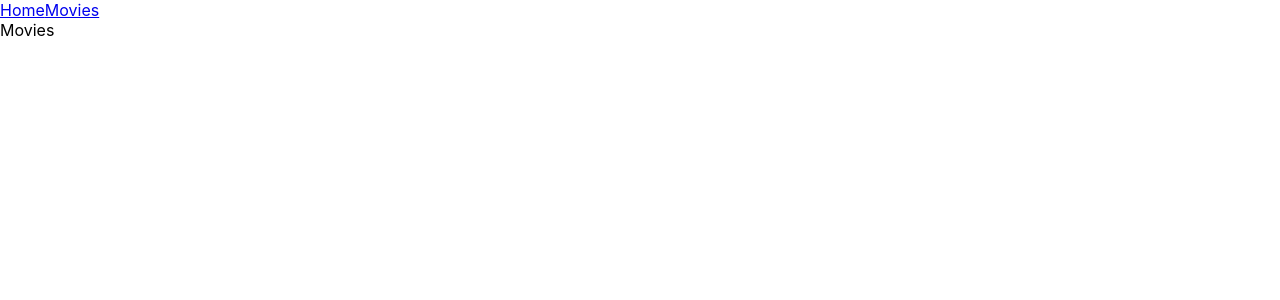
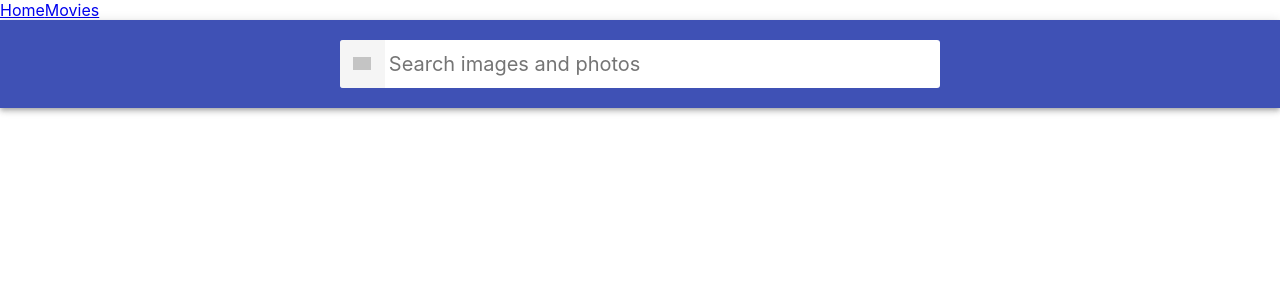
Before and after one commit to ANPA21/hw-05-movies, a React (Create React App) app: page /hw-05-movies/movies in a window 1280 px wide. Shown: the top 300 px of the page. Built offline with nearby package versions, Linux system fonts and the light colour scheme; grey boxes are pictures that could not be loaded.

Commit message:
searchbar

```diff
--- a/src/components/App.js
+++ b/src/components/App.js
@@ -3,6 +3,7 @@ import { MoviePage } from 'pages/MoviePage';
 import { NavLink, Route, Routes } from 'react-router-dom';
 import { Cast } from './Cast/Cast';
 import { Reviews } from './Reviews/Reviews';
+import { Movies } from 'pages/Movies';
 
 export const App = () => {
   return (
@@ -13,7 +14,7 @@ export const App = () => {
       </nav>
       <Routes>
         <Route path="/" element={<Home />} />
-        <Route path="/movies" element={<div>Movies</div>} />
+        <Route path="/movies" element={<Movies />} />
         <Route path="/movies/:movieId" element={<MoviePage />}>
           <Route path="cast" element={<Cast />} />
           <Route path="reviews" element={<Reviews />} />
--- a/src/components/Cast/Cast.js
+++ b/src/components/Cast/Cast.js
@@ -6,7 +6,7 @@ import { IMG_PATH } from 'utils/Global';
 export const Cast = () => {
   const { movieId } = useParams();
   const [movieCast, setMovieCast] = useState(null);
-  const [error, SetError] = useState(false);
+  const [error, setError] = useState(false);
   const [loading, setLoading] = useState(false);
 
   useEffect(() => {
@@ -15,11 +15,11 @@ export const Cast = () => {
     async function getCast() {
       try {
         setLoading(true);
-        SetError(false);
+        setError(false);
         const fetchedCast = await getMovieCast(movieId, controller.signal);
         setMovieCast(fetchedCast);
       } catch (error) {
-        SetError(true);
+        setError(true);
       } finally {
         setLoading(false);
       }
--- a/src/components/MovieList/MovieList.js
+++ b/src/components/MovieList/MovieList.js
@@ -1,11 +1,14 @@
-import { Link } from 'react-router-dom';
+import { Link, useLocation } from 'react-router-dom';
 
 export const MovieList = ({ movies }) => {
+  const location = useLocation();
   return (
     <ul>
       {movies.map(({ id, name, title }) => (
         <li key={id}>
-          <Link to={`movies/${id}`}>{name || title}</Link>
+          <Link to={`/movies/${id}`} state={{ from: location }}>
+            {name || title}
+          </Link>
         </li>
       ))}
     </ul>
--- /dev/null
+++ b/src/components/Searchbar/Searchbar.js
@@ -0,0 +1,42 @@
+import PropTypes from 'prop-types';
+import { useState } from 'react';
+import {
+  Input,
+  Label,
+  SearchBtn,
+  Searchform,
+  StyledSearchbar,
+} from './Searchbar.styled';
+
+export const Searchbar = ({ onSubmit }) => {
+  const [inputValue, setInputValue] = useState('');
+  const handeInputChange = event => {
+    setInputValue(event.target.value);
+  };
+  const handleSubmit = event => {
+    event.preventDefault();
+    onSubmit(inputValue);
+  };
+  return (
+    <StyledSearchbar className="searchbar">
+      <Searchform className="form" onSubmit={handleSubmit}>
+        <SearchBtn type="submit" className="button">
+          <Label className="button-label">Search</Label>
+        </SearchBtn>
+
+        <Input
+          className="input"
+          type="text"
+          autoComplete="off"
+          autoFocus
+          placeholder="Search images and photos"
+          onChange={handeInputChange}
+        />
+      </Searchform>
+    </StyledSearchbar>
+  );
+};
+
+Searchbar.propTypes = {
+  onSubmit: PropTypes.func.isRequired,
+};
--- /dev/null
+++ b/src/components/Searchbar/Searchbar.styled.js
@@ -0,0 +1,72 @@
+import styled from 'styled-components';
+
+export const StyledSearchbar = styled.header`
+  top: 0;
+  left: 0;
+  position: sticky;
+  z-index: 1100;
+  display: flex;
+  justify-content: center;
+  align-items: center;
+  min-height: 64px;
+  padding-right: 24px;
+  padding-left: 24px;
+  padding-top: 12px;
+  padding-bottom: 12px;
+  color: #fff;
+  background-color: #3f51b5;
+  box-shadow: 0px 2px 4px -1px rgba(0, 0, 0, 0.2),
+    0px 4px 5px 0px rgba(0, 0, 0, 0.14), 0px 1px 10px 0px rgba(0, 0, 0, 0.12);
+`;
+
+export const Searchform = styled.form`
+  display: flex;
+  align-items: center;
+  width: 100%;
+  max-width: 600px;
+  background-color: #fff;
+  border-radius: 3px;
+  overflow: hidden;
+`;
+
+export const SearchBtn = styled.button`
+  display: inline-block;
+  width: 48px;
+  height: 48px;
+  border: 0;
+  background-image: url('https://img.icons8.com/?size=512&id=88638&format=png');
+  background-size: 40%;
+  background-repeat: no-repeat;
+  background-position: center;
+  opacity: 0.6;
+  transition: opacity 250ms cubic-bezier(0.4, 0, 0.2, 1);
+  cursor: pointer;
+  outline: none;
+
+  :hover {
+    opacity: 1;
+  }
+`;
+
+export const Label = styled.span`
+  position: absolute;
+  width: 1px;
+  height: 1px;
+  padding: 0;
+  overflow: hidden;
+  clip: rect(0, 0, 0, 0);
+  white-space: nowrap;
+  clip-path: inset(50%);
+  border: 0;
+`;
+
+export const Input = styled.input`
+  display: inline-block;
+  width: 100%;
+  font: inherit;
+  font-size: 20px;
+  border: none;
+  outline: none;
+  padding-left: 4px;
+  padding-right: 4px;
+`;
--- a/src/pages/MoviePage.js
+++ b/src/pages/MoviePage.js
@@ -1,6 +1,6 @@
 import { MovieDetails } from 'components/MovieDetails/MovieDetails';
 import { useEffect, useState } from 'react';
-import { useParams } from 'react-router-dom';
+import { useLocation, useParams, Link } from 'react-router-dom';
 import { getMovieDetails } from 'utils/api';
 
 export const MoviePage = () => {
@@ -9,10 +9,10 @@ export const MoviePage = () => {
   const [loading, setLoading] = useState(false);
 
   const { movieId } = useParams();
-
+  const location = useLocation();
+  // const backLinkHref = location.state?.from ?? '/';
   useEffect(() => {
     const controller = new AbortController();
-
     async function getMovie() {
       try {
         setLoading(true);
@@ -34,6 +34,7 @@ export const MoviePage = () => {
 
   return (
     <div>
+      <Link to={location.state.from}>Go Back</Link>
       {error && <div>Something went wrong, try again.</div>}
       {loading && <div>Movies are loading, please wait.</div>}
       {movie && <MovieDetails movie={movie} />}
--- a/src/pages/Movies.js
+++ b/src/pages/Movies.js
@@ -0,0 +1,49 @@
+import { useEffect, useState } from 'react';
+import { Searchbar } from 'components/Searchbar/Searchbar';
+import { getMoviesByQuery } from 'utils/api';
+import { MovieList } from 'components/MovieList/MovieList';
+import { useSearchParams } from 'react-router-dom';
+
+export const Movies = () => {
+  const [movies, setMovies] = useState([]);
+  const [loading, setLoading] = useState(false);
+  const [error, setError] = useState(null);
+  const [searchParams, setSearchParams] = useSearchParams();
+  const urlQuery = searchParams.get('query');
+
+  const handleSubmit = searchQuery => {
+    setSearchParams({ query: searchQuery });
+    setMovies([]);
+    setError(null);
+  };
+  useEffect(() => {
+    const controller = new AbortController();
+    async function getMovies() {
+      try {
+        setLoading(true);
+        setError(false);
+        if (urlQuery) {
+          const fetchedMovies = await getMoviesByQuery(
+            urlQuery,
+            controller.signal
+          );
+          setMovies(fetchedMovies);
+        }
+      } catch (error) {
+        setError(true);
+      } finally {
+        setLoading(false);
+      }
+    }
+    getMovies();
+    return () => controller.abort;
+  }, [urlQuery]);
+  return (
+    <div>
+      <Searchbar onSubmit={handleSubmit} />
+      {error && <div>Something went wrong, try again.</div>}
+      {loading && <div>Movies are loading, please wait.</div>}
+      {urlQuery && <MovieList movies={movies} />}
+    </div>
+  );
+};
--- a/src/utils/api.js
+++ b/src/utils/api.js
@@ -32,5 +32,19 @@ async function getMovieReviews(id, controllerSignal) {
   });
   return r.data.results;
 }
-
-export { getMovies, getMovieDetails, getMovieCast, getMovieReviews };
+async function getMoviesByQuery(query, controllerSignal) {
+  const r = await axios.get(
+    `search/movie?query=${query}&include_adult=true&language=en-US`,
+    {
+      signal: controllerSignal,
+    }
+  );
+  return r.data.results;
+}
+export {
+  getMovies,
+  getMovieDetails,
+  getMovieCast,
+  getMovieReviews,
+  getMoviesByQuery,
+};
```
